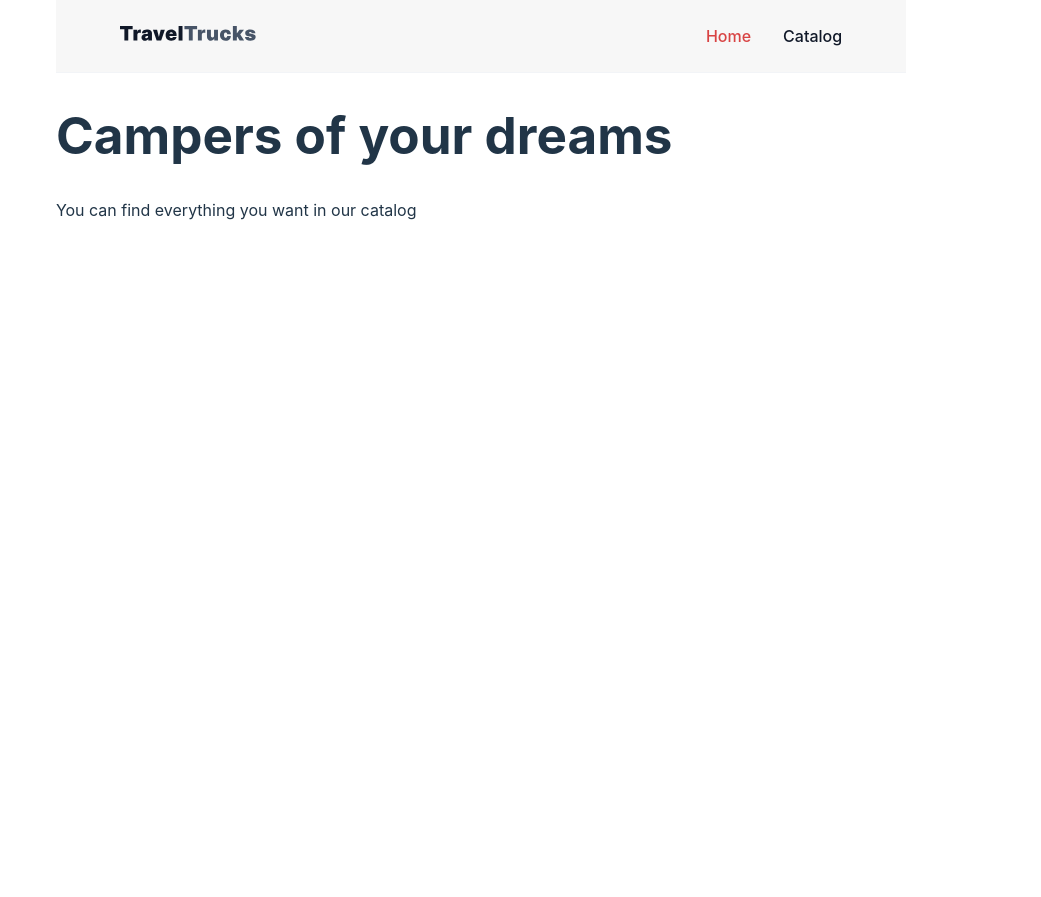
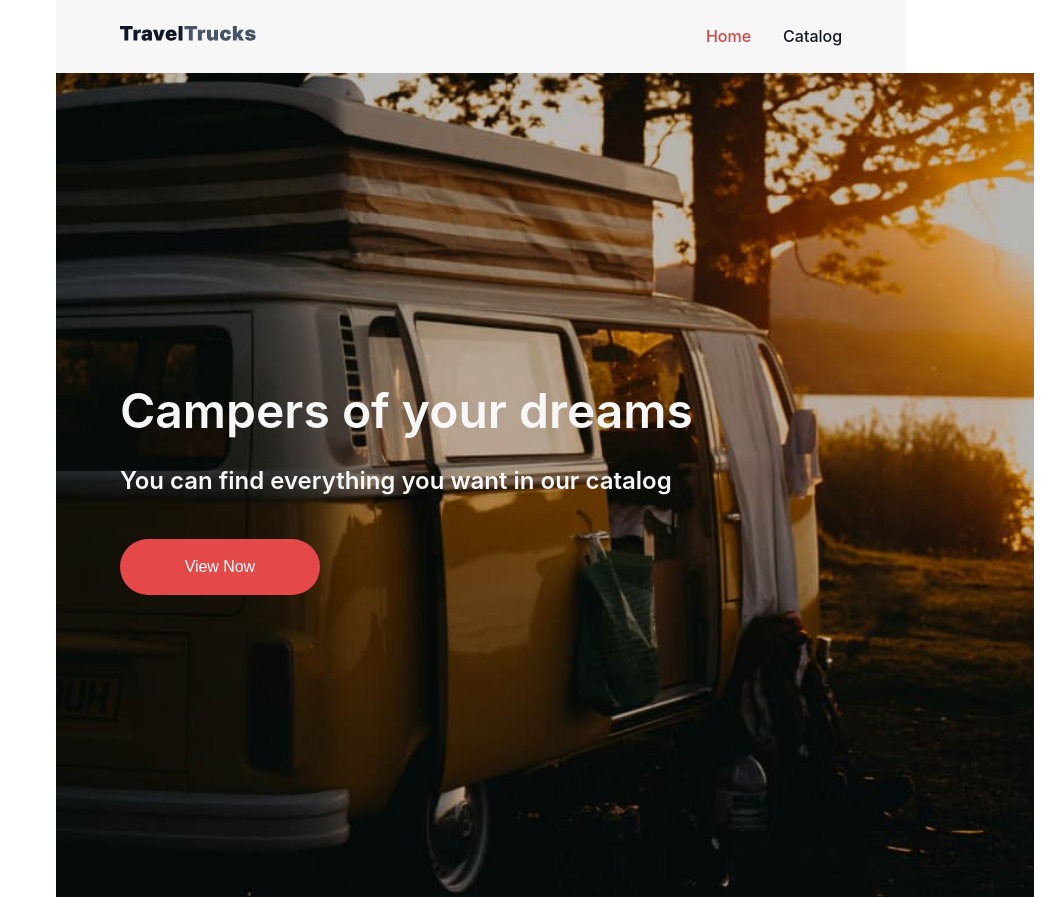
Before and after one commit to Yilchik/Campers, a React (Vite) app in the folder traveltrucks/: page / in a window 1280 px wide. Shown: the top 897 px of the page, without its empty margins (239-1280 px from the left). Before the commit the page ends 800 px from the top, so only its background shows below. Built offline with nearby package versions, Linux system fonts and the light colour scheme.

Commit message:
homePage css

```diff
--- a/traveltrucks/src/index.css
+++ b/traveltrucks/src/index.css
@@ -28,24 +28,35 @@ body {
 }
 
 h1 {
-  font-size: 3.2em;
-  line-height: 1.1;
+  color: #f7f7f7;
+  font-size: 48px;
+  font-weight: 600;
+  line-height: 1.5;
+  margin: 0;
 }
 
 button {
-  border-radius: 8px;
-  border: 1px solid transparent;
-  padding: 0.6em 1.2em;
-  font-size: 1em;
+  border-radius: 200px;
+  background: #e44848;
+  display: flex;
+  width: 200px;
+  padding: 16px 60px;
+  justify-content: center;
+  align-items: center;
+  gap: 10px;
+  color: #fff;
+  font-size: 16px;
   font-weight: 500;
-  font-family: inherit;
-  background-color: #1a1a1a;
+  line-height: 1.5;
+  letter-spacing: -0.08px;
+  border: none;
   cursor: pointer;
-  transition: border-color 0.25s;
 }
+
 button:hover {
   border-color: #d84343;
 }
+
 button:focus,
 button:focus-visible {
   outline: 4px auto -webkit-focus-ring-color;
@@ -60,6 +71,6 @@ button:focus-visible {
     color: #ffc531;
   }
   button {
-    background-color: #f9f9f9;
+    background: #e44848;
   }
 }
--- a/traveltrucks/src/pages/HomePage/HomePage.jsx
+++ b/traveltrucks/src/pages/HomePage/HomePage.jsx
@@ -6,8 +6,15 @@ const HomePage = () => {
     <div>
       <Header />
       <div className={css.container}>
-        <h1>Campers of your dreams</h1>
-        <p>You can find everything you want in our catalog</p>
+        <div className={css.title}>
+          <h1>Campers of your dreams</h1>
+          <p className={css.text}>
+            You can find everything you want in our catalog
+          </p>
+        </div>
+        <button type="button" className={css.btn}>
+          View Now
+        </button>
       </div>
     </div>
   );
--- a/traveltrucks/src/pages/HomePage/HomePage.module.css
+++ b/traveltrucks/src/pages/HomePage/HomePage.module.css
@@ -0,0 +1,27 @@
+.container {
+  background-image: url("../../assets/background.jpg");
+  background-size: cover;
+  background-position: center;
+  background-repeat: no-repeat;
+  width: 100%;
+  height: 696px;
+  padding: 64px;
+  display: flex;
+  flex-direction: column;
+  gap: 40px;
+  justify-content: center;
+}
+
+.title {
+  display: flex;
+  flex-direction: column;
+  gap: 16px;
+}
+
+.text {
+  color: #f7f7f7;
+  font-size: 24px;
+  font-weight: 600;
+  line-height: 1.5;
+  margin: 0;
+}
```
Also changed, not shown: traveltrucks/src/assets/background.jpg (renamed from traveltrucks/public/Background.jpg).
